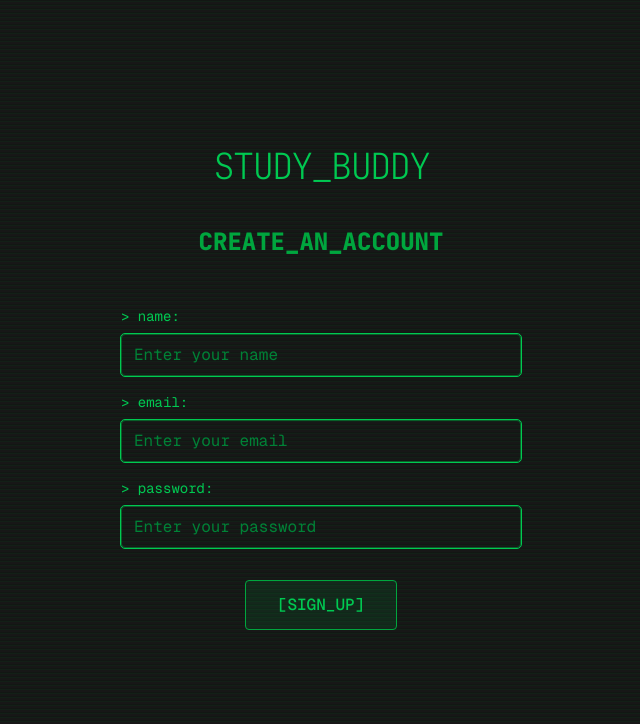
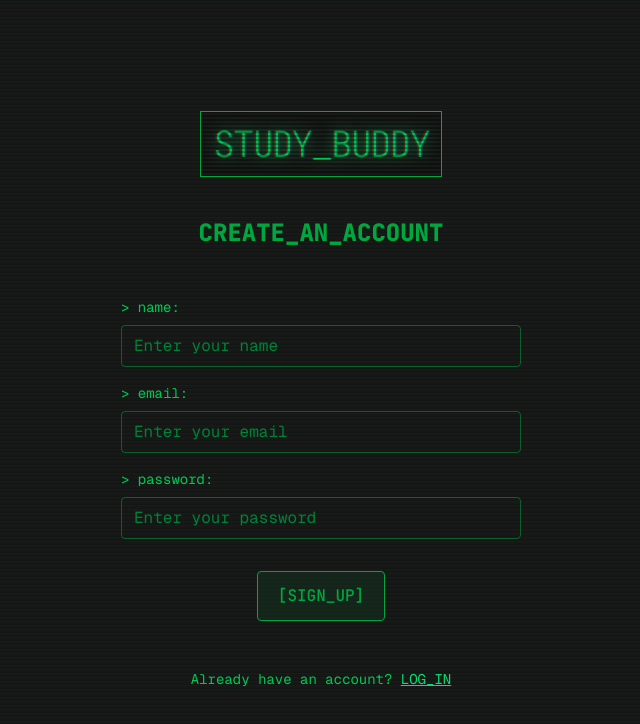
Before and after one commit to winturr/studybuddy, a Next.js app: page /register in a window 1280 px wide. Shown: the top 724 px of the page, without its empty margins (319-959 px from the left). Built offline with nearby package versions, Linux system fonts and the light colour scheme.

Commit message:
feat: implement user signup functionality with form validation and toast notifications refactor: enhance logo component with CRT effects and animations style: update global button styles and add hover animations

```diff
--- a/app/components/Logo.tsx
+++ b/app/components/Logo.tsx
@@ -1,7 +1,21 @@
 export default function Logo() {
   return (
-    <div className="font-extralight text-green-500 text-shadow-white text-2xl sm:text-3xl md:text-4xl tracking-[-2px]">
-      STUDY_BUDDY
+    <div className="relative font-extralight p-3 border border-green-600 text-green-500 text-2xl sm:text-3xl md:text-4xl tracking-[-2px] overflow-hidden">
+      {/* Main text with glow */}
+      <span className="relative z-10 animate-crt-flicker drop-shadow-[0_0_8px_rgba(34,197,94,0.8)]">
+        STUDY_BUDDY
+      </span>
+
+      {/* Scan line overlay */}
+      <div className="absolute inset-0 pointer-events-none z-20 animate-crt-scanline bg-[linear-gradient(transparent_50%,rgba(0,0,0,0.3)_50%)] bg-[length:100%_4px]" />
+
+      {/* Subtle RGB shift / chromatic aberration */}
+      <span className="absolute inset-0 p-3 text-red-500/20 animate-crt-shift-left z-0">
+        STUDY_BUDDY
+      </span>
+      <span className="absolute inset-0 p-3 text-blue-500/20 animate-crt-shift-right z-0">
+        STUDY_BUDDY
+      </span>
     </div>
   );
 }
--- a/app/components/forms/FormSignup.tsx
+++ b/app/components/forms/FormSignup.tsx
@@ -1,8 +1,41 @@
 "use client";
 
+import { createUser } from "@/app/lib/actions/user";
+import { useActionState, useEffect } from "react";
+import { useRouter } from "next/navigation";
+import toast from "react-hot-toast";
+
 export default function FormSignup() {
+  const initialState = {
+    success: false,
+    payload: null,
+    message: null,
+    errors: [],
+    input: null,
+  };
+
+  const { push: redirect } = useRouter();
+
+  const [state, handleSubmit, isPending] = useActionState(
+    createUser,
+    initialState
+  );
+
+  useEffect(() => {
+    if (state.success) {
+      toast.success("User created successfully! Redirecting to login...");
+      setTimeout(() => {
+        redirect("/login");
+      }, 1000);
+    } else if (state.message) {
+      toast.error(state.message);
+    }
+  }, [state, redirect]);
+
   return (
     <form
+      data-loading={isPending}
+      action={handleSubmit}
       className="flex flex-col gap-4 w-full max-w-md mx-auto p-6"
       noValidate
     >
@@ -15,8 +48,27 @@ export default function FormSignup() {
           id="name"
           name="name"
           placeholder="Enter your name"
-          className="w-full bg-transparent border outline outline-green-500 border-green-600/50 rounded px-4 py-3 text-green-400 placeholder-green-700 focus:border-green-500 focus:ring-0 focus:ring-green-500 font-mono transition-all"
+          defaultValue={state?.input?.name}
+          className={`w-full bg-transparent border outline-none border-green-600/50 rounded px-4 py-3 text-green-400 placeholder-green-700 focus:border-green-500 focus:ring-1 focus:ring-green-500 font-mono transition-all ${
+            state?.errors.find(
+              (error: { field: string }) => error.field === "name"
+            )
+              ? "border-red-500 bg-red-500/10"
+              : ""
+          }`}
         />
+        {state?.errors.find(
+          (error: { field: string }) => error.field === "name"
+        ) && (
+          <p className="text-red-500 text-xs font-mono">
+            {
+              state?.errors.find(
+                (error: { field: string; message: string }) =>
+                  error.field === "name"
+              )?.message
+            }
+          </p>
+        )}
       </div>
       <div className="flex flex-col gap-2">
         <label htmlFor="email" className="text-green-500 text-sm font-mono">
@@ -27,8 +79,27 @@ export default function FormSignup() {
           id="email"
           name="email"
           placeholder="Enter your email"
-          className="w-full bg-transparent border outline outline-green-500 border-green-600/50 rounded px-4 py-3 text-green-400 placeholder-green-700 focus:border-green-500 focus:ring-0 focus:ring-green-500 font-mono transition-all"
+          defaultValue={state?.input?.email}
+          className={`w-full bg-transparent border border-green-600/50 rounded px-4 py-3 text-green-400 placeholder-green-700 focus:border-green-500 focus:ring-1 focus:ring-green-500 font-mono transition-all ${
+            state?.errors.find(
+              (error: { field: string }) => error.field === "email"
+            )
+              ? "border-red-500 bg-red-500/10"
+              : ""
+          }`}
         />
+        {state?.errors.find(
+          (error: { field: string }) => error.field === "email"
+        ) && (
+          <p className="text-red-500 text-xs font-mono">
+            {
+              state?.errors.find(
+                (error: { field: string; message: string }) =>
+                  error.field === "email"
+              )?.message
+            }
+          </p>
+        )}
       </div>
       <div className="flex flex-col gap-2">
         <label htmlFor="password" className="text-green-500 text-sm font-mono">
@@ -39,15 +110,34 @@ export default function FormSignup() {
           id="password"
           name="password"
           placeholder="Enter your password"
-          className="w-full bg-transparent border outline outline-green-500 border-green-600/50 rounded px-4 py-3 text-green-400 placeholder-green-700 focus:border-green-500 focus:ring-0 focus:ring-green-500 font-mono transition-all"
+          className={`w-full bg-transparent border border-green-600/50 rounded px-4 py-3 text-green-400 placeholder-green-700 focus:border-green-500 focus:ring-1 focus:ring-green-500 font-mono transition-all ${
+            state?.errors.find(
+              (error: { field: string }) => error.field === "password"
+            )
+              ? "border-red-500 bg-red-500/10"
+              : ""
+          }`}
         />
+        {state?.errors.find(
+          (error: { field: string }) => error.field === "password"
+        ) && (
+          <p className="text-red-500 text-xs font-mono">
+            {
+              state?.errors.find(
+                (error: { field: string; message: string }) =>
+                  error.field === "password"
+              )?.message
+            }
+          </p>
+        )}
       </div>
       <div className="flex justify-center mt-4">
         <button
           type="submit"
-          className="px-8 py-3 text-green-500 font-mono font-medium border border-green-600 bg-green-500/10 hover:bg-green-500/20 hover:text-green-400 rounded transition-all duration-200"
+          disabled={isPending}
+          className="button button-default px-8 py-3 rounded disabled:opacity-50 disabled:cursor-not-allowed"
         >
-          [SIGN_UP]
+          {isPending ? "[PLEASE_WAIT...]" : "[SIGN_UP]"}
         </button>
       </div>
     </form>
--- a/app/globals.css
+++ b/app/globals.css
@@ -47,9 +47,33 @@ body::after {
   z-index: -1;
 }
 .button {
-  @apply flex py-3 px-5 transition-all ease-in-out duration-200;
+  @apply flex py-3 px-5 transition-all ease-in-out duration-200 relative overflow-hidden;
   &.button-default {
     @apply text-green-600 font-medium border border-green-600 bg-green-500/8 hover:bg-green-800 mx-auto;
+  }
+
+  /* Scanline overlay */
+  &::before {
+    content: "";
+    position: absolute;
+    inset: 0;
+    pointer-events: none;
+    opacity: 0;
+    background: linear-gradient(transparent 50%, rgba(0, 0, 0, 0.25) 50%);
+    background-size: 100% 4px;
+    z-index: 10;
+    transition: opacity 0.2s ease;
+  }
+
+  &:hover {
+    animation: crt-flicker 4s infinite;
+    text-shadow: 0 0 8px rgba(34, 197, 94, 0.8), -2px 0 rgba(239, 68, 68, 0.4),
+      2px 0 rgba(59, 130, 246, 0.4);
+
+    &::before {
+      opacity: 1;
+      animation: crt-scanline 8s linear infinite;
+    }
   }
 }
 
@@ -60,3 +84,71 @@ form textarea:focus-visible {
   -webkit-box-shadow: none !important;
   border-color: inherit !important;
 }
+
+/* CRT Logo Animations */
+@keyframes crt-flicker {
+  0%,
+  100% {
+    opacity: 1;
+  }
+  92% {
+    opacity: 1;
+  }
+  93% {
+    opacity: 0.8;
+  }
+  94% {
+    opacity: 1;
+  }
+  97% {
+    opacity: 0.9;
+  }
+  98% {
+    opacity: 1;
+  }
+}
+
+@keyframes crt-scanline {
+  0% {
+    background-position: 0 0;
+  }
+  100% {
+    background-position: 0 100%;
+  }
+}
+
+@keyframes crt-shift-left {
+  0%,
+  100% {
+    transform: translateX(-1px);
+  }
+  50% {
+    transform: translateX(-2px);
+  }
+}
+
+@keyframes crt-shift-right {
+  0%,
+  100% {
+    transform: translateX(1px);
+  }
+  50% {
+    transform: translateX(2px);
+  }
+}
+
+.animate-crt-flicker {
+  animation: crt-flicker 4s infinite;
+}
+
+.animate-crt-scanline {
+  animation: crt-scanline 8s linear infinite;
+}
+
+.animate-crt-shift-left {
+  animation: crt-shift-left 0.05s infinite;
+}
+
+.animate-crt-shift-right {
+  animation: crt-shift-right 0.05s infinite;
+}
--- /dev/null
+++ b/app/lib/actions/user.ts
@@ -0,0 +1,96 @@
+"use server";
+
+import prisma from "@/app/lib/prisma";
+import { User } from "@prisma/client";
+import { hash } from "bcrypt";
+
+type ActionError = {
+  field: string;
+  message: string;
+};
+
+type ActionResponse<T = unknown> = {
+  success: boolean;
+  payload: T | null;
+  message: string | null;
+  errors: ActionError[];
+  input?: any;
+};
+
+export async function createUser(
+  prevState: ActionResponse<any>,
+  formData: FormData
+): Promise<ActionResponse<any>> {
+  // Extract data
+  const name = formData.get("name");
+  const email = formData.get("email");
+  const password = formData.get("password");
+
+  // Validate data
+  const errors: ActionError[] = [];
+
+  if (!name) errors.push({ field: "name", message: "Name is required" });
+  if (!email) errors.push({ field: "email", message: "Email is required" });
+  if (!password)
+    errors.push({ field: "password", message: "Password is required" }) ?? "";
+
+  // Validate email format
+  const emailRegex = /^[^\s@]+@[^\s@]+\.[^\s@]+$/;
+  if (!emailRegex.test(email as string))
+    errors.push({ field: "email", message: "Invalid email format" });
+
+  if (errors.length > 0) {
+    return {
+      success: false,
+      payload: null,
+      message: null,
+      errors,
+      input: { name, email, password },
+    };
+  }
+
+  // Proceed
+  try {
+    // If use already exist fail
+    const userExist = await prisma.user.findUnique({
+      where: { email: email as string },
+    });
+
+    if (userExist) {
+      return {
+        success: false,
+        payload: null,
+        message: "User already exist",
+        errors: [],
+        input: { name, email, password },
+      };
+    }
+
+    // Proceed create user
+    const hashedPass = await hash(password as string, 12);
+    const user = await prisma.user.create({
+      data: {
+        name: name as string,
+        email: email as string,
+        password: hashedPass,
+      },
+    });
+
+    return {
+      success: true,
+      payload: user,
+      message: null,
+      errors: [],
+      input: { name, email, password },
+    };
+  } catch (error) {
+    console.log(error);
+
+    return {
+      success: false,
+      payload: null,
+      message: "Something went wrong",
+      errors: [],
+    };
+  }
+}
--- /dev/null
+++ b/app/lib/prisma.ts
@@ -0,0 +1,17 @@
+import { PrismaClient } from "@prisma/client";
+
+const prismaClientSingleton = () => {
+  return new PrismaClient();
+};
+
+type PrismaClientSingleton = ReturnType<typeof prismaClientSingleton>;
+
+const globalForPrisma = globalThis as unknown as {
+  prisma: PrismaClientSingleton | undefined;
+};
+
+const prisma = globalForPrisma.prisma ?? prismaClientSingleton();
+
+export default prisma;
+
+if (process.env.NODE_ENV !== "production") globalForPrisma.prisma = prisma;
--- a/app/register/page.tsx
+++ b/app/register/page.tsx
@@ -16,6 +16,15 @@ export default function Signup() {
           </h1>
           {/** Form */}
           <FormSignup />
+          <p className="text-center mt-6 text-green-500 text-sm font-mono">
+            Already have an account?{" "}
+            <Link
+              href="/login"
+              className="text-green-400 hover:text-green-300 underline"
+            >
+              LOG_IN
+            </Link>
+          </p>
         </div>
       </div>
     </Bare>
--- a/app/templates/Bare.tsx
+++ b/app/templates/Bare.tsx
@@ -1,3 +1,7 @@
+"use client";
+
+import { Toaster } from "react-hot-toast";
+
 export default function Bare({
   className,
   children,
@@ -12,6 +16,17 @@ export default function Bare({
       >
         {children}
       </div>
+      <Toaster
+        position="bottom-right"
+        toastOptions={{
+          style: {
+            zIndex: 9999,
+          },
+        }}
+        containerStyle={{
+          zIndex: 9999,
+        }}
+      />
     </section>
   );
 }
--- a/app/templates/Default.tsx
+++ b/app/templates/Default.tsx
@@ -1,6 +1,6 @@
 import Header from "@/app/components/Header";
 import Footer from "@/app/components/Footer";
-import FormChat from "../components/forms/FormChat";
+import { Toaster } from "react-hot-toast";
 
 export default function Default({ children }: { children: React.ReactNode }) {
   return (
--- a/package.json
+++ b/package.json
@@ -15,6 +15,8 @@
   "dependencies": {
     "@ai-sdk/google": "^2.0.44",
     "@ai-sdk/react": "^2.0.106",
+    "@prisma/client": "^6.19.0",
+    "bcrypt": "^6.0.0",
     "dotenv": "^17.2.3",
     "lucide-react": "^0.555.0",
     "next": "16.0.6",
@@ -22,10 +24,12 @@
     "prisma": "^6.19.0",
     "react": "19.2.0",
     "react-dom": "19.2.0",
+    "react-hot-toast": "^2.6.0",
     "react-markdown": "^10.1.0"
   },
   "devDependencies": {
     "@tailwindcss/postcss": "^4",
+    "@types/bcrypt": "^6.0.0",
     "@types/node": "^20",
     "@types/react": "^19",
     "@types/react-dom": "^19",
```
Also changed, not shown: app/components/forms/FormLogin.tsx (added), app/lib/autoOptions.ts (added), 2 other files (tests, documents, lock files or other folders).
